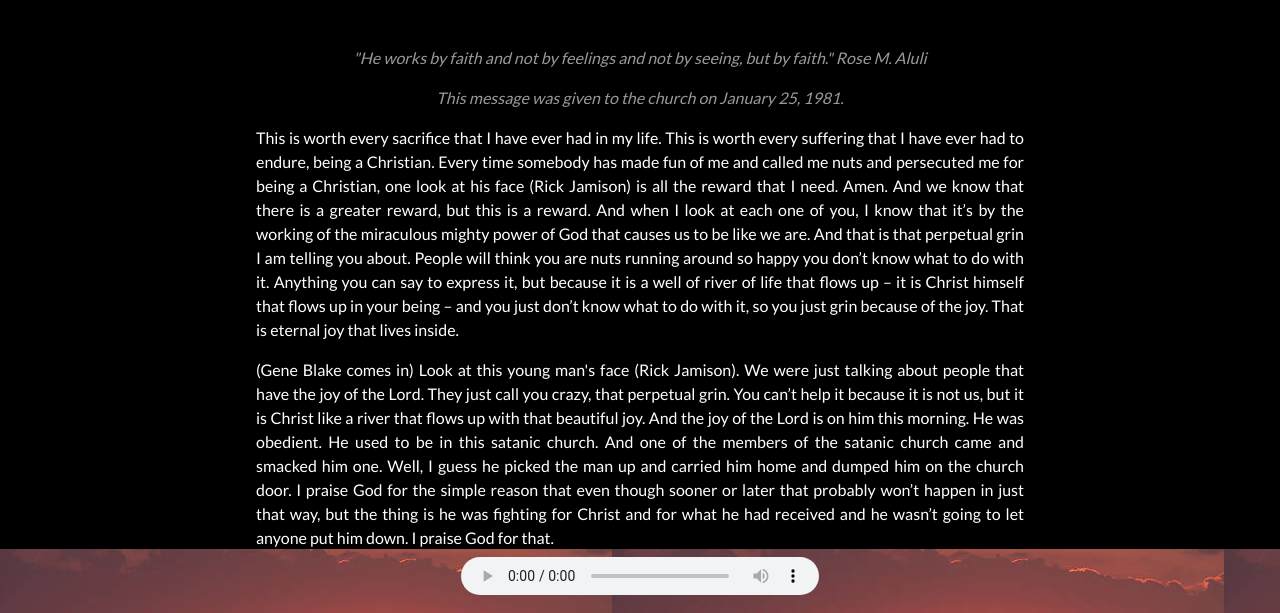
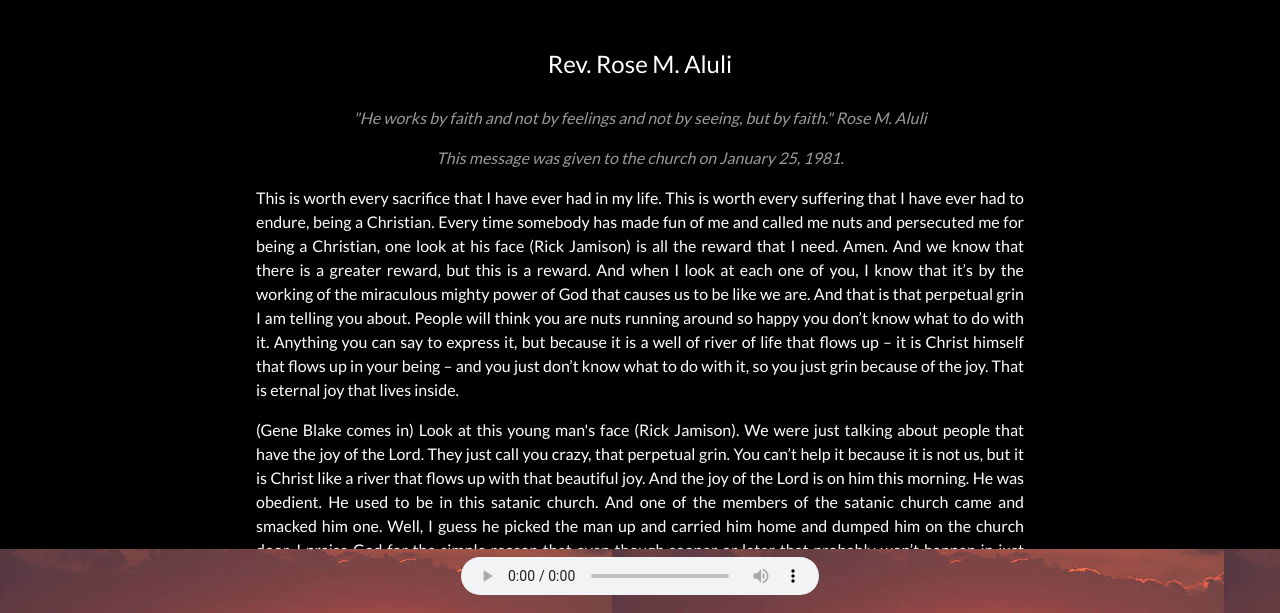
Before and after one commit to throwchris/bttw, a plain HTML site: page index.html in a window 1280 px wide. Shown: the part 187-800 px from the top of the page. Drawn offline with nearby package versions, Linux system fonts and the light colour scheme.

Commit message:
Update index.html

```diff
--- a/index.html
+++ b/index.html
@@ -75,6 +75,7 @@ body,h1,h2,h3,h4,h5,h6 {font-family: "Lato", sans-serif}
 <!-- First Grid -->
 
 <div id="font" class="w3-container w3-content w3-center w3-padding-32" style="max-width:800px; font-size: 16px; " id="band">
+    <p class="w3-xlarge w3-margin-top w3-text-white">Rev. Rose M. Aluli</p>
 
     <p class="w3-opacity"><i>"He works by faith and not by feelings and not by seeing,
         but by faith." Rose M. Aluli</i></p>
```
